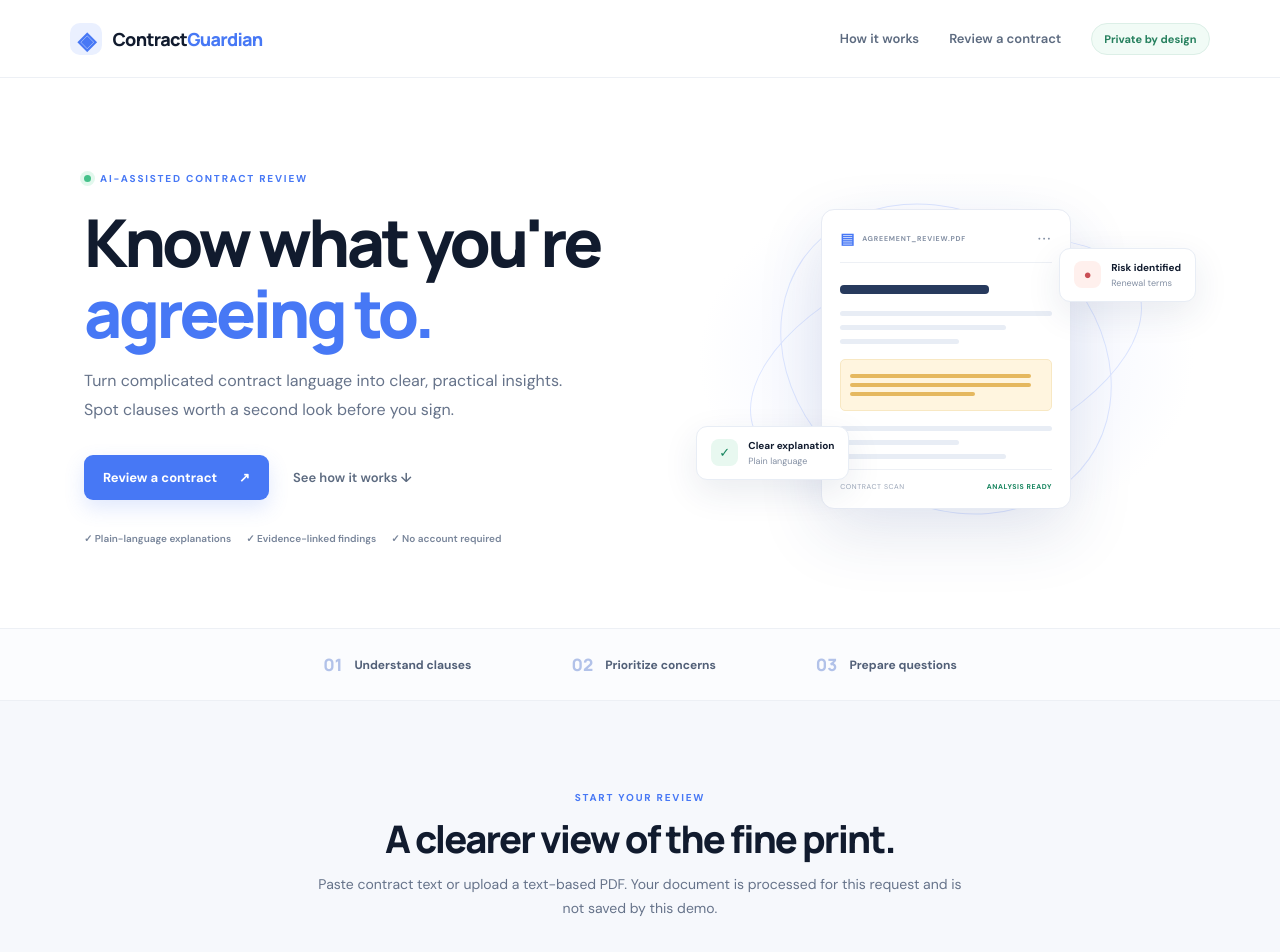
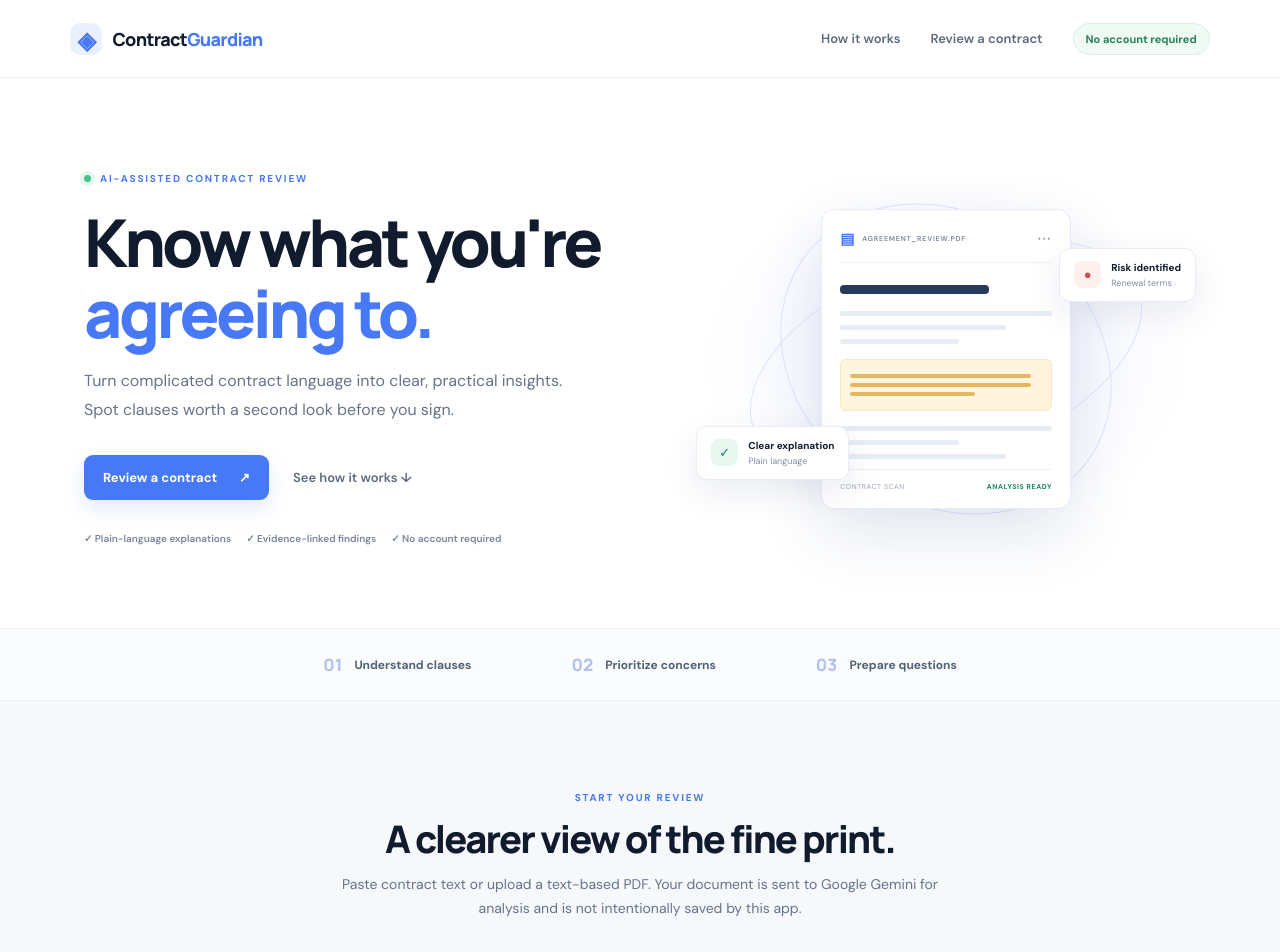
Before and after one commit to msa989/ContractGuardian, a plain HTML site: page public/index.html in a window 1280 px wide. Shown: the top 952 px of the page. Drawn offline with Linux system fonts and the light colour scheme.

Commit message:
Clarify third-party AI processing and privacy disclosure

```diff
--- a/public/index.html
+++ b/public/index.html
@@ -9,19 +9,19 @@
 <link rel="stylesheet" href="/styles.css">
 </head>
 <body>
-<header class="topbar"><a class="brand" href="/"><span class="brand-mark">◈</span><span>Contract<span class="brand-accent">Guardian</span></span></a><nav><a href="#how-it-works">How it works</a><a href="#review">Review a contract</a><span class="privacy-pill">Private by design</span></nav></header>
+<header class="topbar"><a class="brand" href="/"><span class="brand-mark">◈</span><span>Contract<span class="brand-accent">Guardian</span></span></a><nav><a href="#how-it-works">How it works</a><a href="#review">Review a contract</a><span class="privacy-pill">No account required</span></nav></header>
 <main>
 <section class="hero"><div class="hero-copy"><div class="eyebrow"><span class="pulse"></span> AI-ASSISTED CONTRACT REVIEW</div><h1>Know what you're<br><em>agreeing to.</em></h1><p class="hero-lead">Turn complicated contract language into clear, practical insights. Spot clauses worth a second look before you sign.</p><div class="hero-actions"><a class="button button-primary" href="#review">Review a contract <span>↗</span></a><a class="text-link" href="#how-it-works">See how it works ↓</a></div><div class="trust-row"><span>✓ Plain-language explanations</span><span>✓ Evidence-linked findings</span><span>✓ No account required</span></div></div>
 <div class="hero-art" aria-label="Illustration of a contract review dashboard"><div class="orbit orbit-one"></div><div class="orbit orbit-two"></div><div class="document-card"><div class="doc-top"><span class="doc-icon">▤</span><span>AGREEMENT_REVIEW.PDF</span><span class="doc-dots">•••</span></div><div class="doc-title-line"></div><div class="doc-line wide"></div><div class="doc-line"></div><div class="doc-line medium"></div><div class="doc-highlight"><span></span><i></i><i></i></div><div class="doc-line wide"></div><div class="doc-line medium"></div><div class="doc-line"></div><div class="doc-footer"><span>CONTRACT SCAN</span><b>ANALYSIS READY</b></div></div><div class="floating-badge badge-risk"><span>●</span><div><b>Risk identified</b><small>Renewal terms</small></div></div><div class="floating-badge badge-safe"><span>✓</span><div><b>Clear explanation</b><small>Plain language</small></div></div></div></section>
 <section class="stats-strip"><div><b>01</b><span>Understand clauses</span></div><div><b>02</b><span>Prioritize concerns</span></div><div><b>03</b><span>Prepare questions</span></div></section>
-<section class="review-section" id="review"><div class="section-heading"><div class="eyebrow">START YOUR REVIEW</div><h2>A clearer view of the fine print.</h2><p>Paste contract text or upload a text-based PDF. Your document is processed for this request and is not saved by this demo.</p></div>
+<section class="review-section" id="review"><div class="section-heading"><div class="eyebrow">START YOUR REVIEW</div><h2>A clearer view of the fine print.</h2><p>Paste contract text or upload a text-based PDF. Your document is sent to Google Gemini for analysis and is not intentionally saved by this app.</p></div>
 <div class="workspace"><form id="audit-form" class="input-panel"><div class="panel-heading"><div><span class="step-label">CONTRACT INPUT</span><h3>What would you like reviewed?</h3></div><span class="secure-label">⌑ Secure connection</span></div>
 <label for="contract-type">Contract type</label><select id="contract-type"><option>Rental / lease agreement</option><option>Employment agreement</option><option>Service agreement</option><option>Non-disclosure agreement</option><option>General agreement</option></select>
 <label for="jurisdiction">Country / jurisdiction <span class="optional">Optional</span></label><input id="jurisdiction" maxlength="100" placeholder="e.g. Pakistan, Punjab">
 <div class="input-tabs"><button type="button" class="tab active" data-tab="paste">Paste text</button><button type="button" class="tab" data-tab="upload">Upload PDF</button></div>
 <div id="paste-panel"><div class="sample-row"><label for="contract-text">Contract text</label><button type="button" id="load-sample" class="sample-button">Load demo contract</button></div><textarea id="contract-text" maxlength="30000" placeholder="Paste the contract or the clauses you want to understand…" rows="9"></textarea><div class="field-foot"><span>Remove personal details before submitting.</span><span id="char-count">0 / 30,000</span></div></div>
 <div id="upload-panel" class="hidden"><label for="pdf-file">Choose a PDF document</label><label class="upload-box" for="pdf-file"><span class="upload-symbol">↑</span><b>Choose a PDF to upload</b><small>Text-based PDFs only · Maximum 8 MB</small><span id="file-name">No file selected</span></label><input id="pdf-file" type="file" accept="application/pdf" class="visually-hidden"></div>
-<div class="notice"><span>ⓘ</span><p>Do not submit passwords, identity numbers, bank details, signatures, or other sensitive personal information.</p></div><button id="submit-button" class="button button-primary submit-button" type="submit">Analyze contract <span>↗</span></button><p class="form-error" id="form-error" role="alert"></p><p class="disclaimer-mini">AI-generated information can be inaccurate. This tool is not a substitute for a qualified lawyer.</p></form>
+<div class="notice"><span>ⓘ</span><p>Your contract text is sent to Google Gemini for analysis. Redact names, addresses, identity numbers, bank details, signatures, and other sensitive information first.</p></div><button id="submit-button" class="button button-primary submit-button" type="submit">Analyze contract <span>↗</span></button><p class="form-error" id="form-error" role="alert"></p><p class="disclaimer-mini">AI-generated information can be inaccurate. This tool is not a substitute for a qualified lawyer.</p></form>
 <aside class="side-note"><div class="shield">◈</div><h3>Clarity, not legal verdicts.</h3><p>ContractGuardian helps you identify questions worth asking. It does not decide whether a clause is lawful or enforceable.</p><div class="side-divider"></div><div class="side-feature"><span>01</span><div><b>Evidence first</b><small>Findings include the source wording.</small></div></div><div class="side-feature"><span>02</span><div><b>Understand the impact</b><small>Get a plain-language explanation.</small></div></div><div class="side-feature"><span>03</span><div><b>Prepare your next step</b><small>Review balanced suggested wording.</small></div></div></aside></div>
 <section id="loading" class="loading-card hidden" aria-live="polite"><div class="spinner"></div><div><b>Reviewing your contract</b><p>Checking the submitted text for clauses worth a closer look…</p></div></section><section id="results" class="results hidden" aria-live="polite"></section></section>
 <section class="how-section" id="how-it-works"><div class="eyebrow">A SIMPLE PROCESS</div><h2>From fine print to clear next steps.</h2><div class="steps"><article><span>01</span><h3>Share the wording</h3><p>Paste relevant contract text or upload a text-based PDF.</p></article><article><span>02</span><h3>Review the findings</h3><p>See risk levels, exact excerpts, explanations and confidence.</p></article><article><span>03</span><h3>Ask better questions</h3><p>Use suggested revisions as a starting point for discussion with the other party or a lawyer.</p></article></div></section>
```
